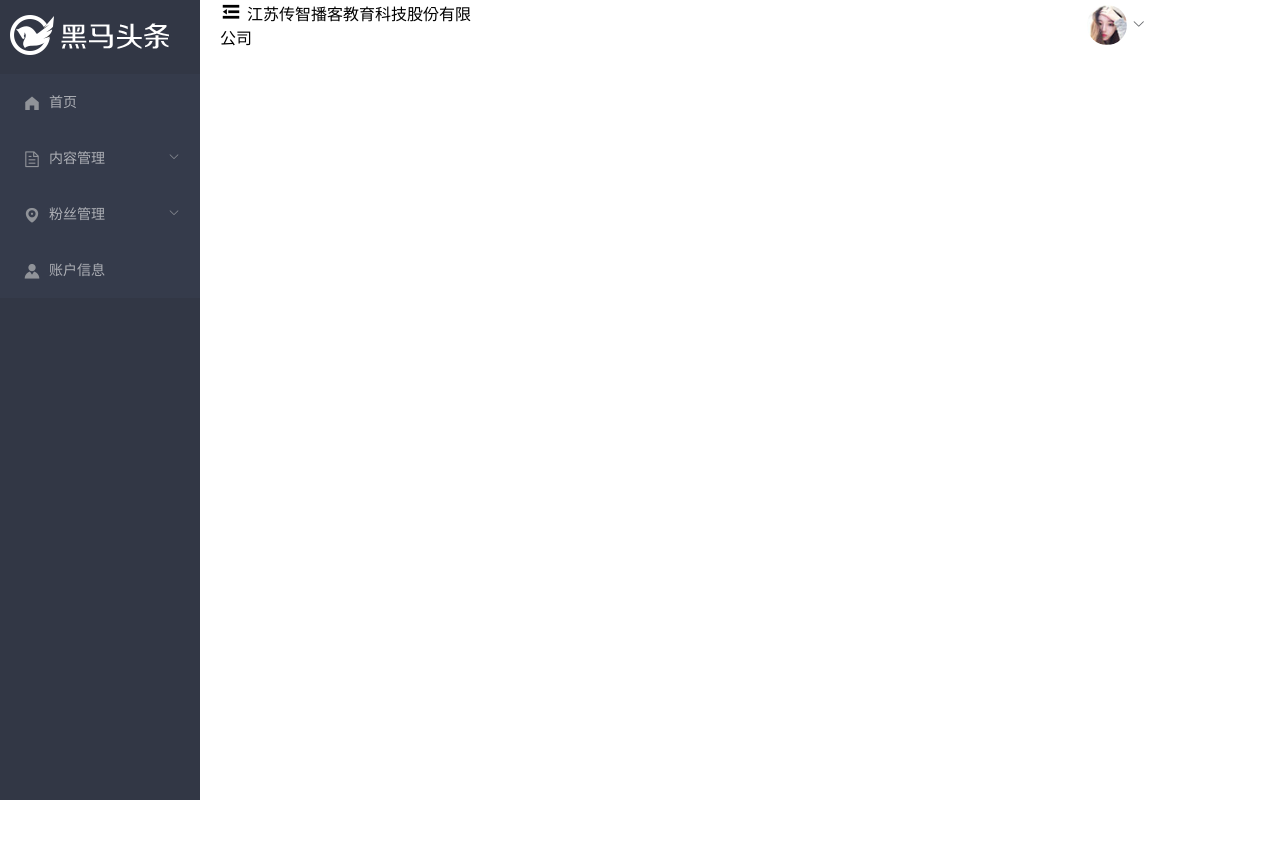
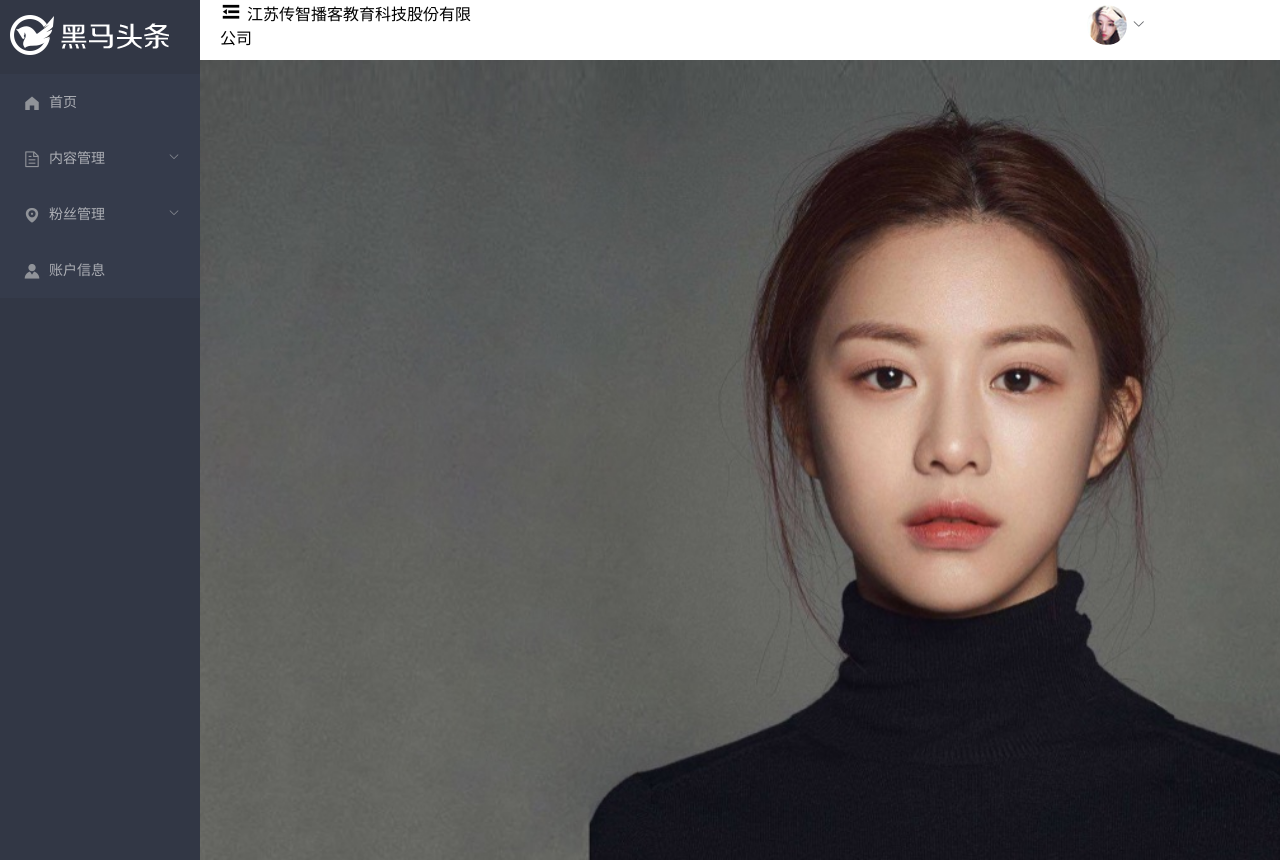
Before and after one commit to G7zA/83qhmpcxm, a Vue app: page /#/home in a window 1280 px wide. Before the commit the page ends 800 px from the top, so only its background shows below. Built offline with nearby package versions, Linux system fonts and the light colour scheme; no server answers.

Commit message:
主页模块（home下二级路由）默认页面

```diff
--- a/src/components/left/left-Dh.vue
+++ b/src/components/left/left-Dh.vue
@@ -59,7 +59,7 @@
 </script>
 <style lang="less" scoped>
 .left-dh {
-  background-color: #323745;
+  // background-color: #323745;
   width: 200px;
   height: 100vh;
 }
--- a/src/views/home/Home.vue
+++ b/src/views/home/Home.vue
@@ -2,7 +2,7 @@
   <!-- 先定义一个大容器 -->
   <el-container>
     <!-- 先放置一个左侧 -->
-    <el-aside style="width:200px">
+    <el-aside style="width:200px;background-color:#323745;">
       <!-- 左侧导航组件 -->
       <left-dh></left-dh>
     </el-aside>
@@ -14,7 +14,7 @@
       </el-header>
 
       <!-- 中部区域 -->
-      <el-main>
+      <el-main style="padding:0">
         <!-- 二级路由容器 -->
         <router-view></router-view>
       </el-main>
--- /dev/null
+++ b/src/views/home/main.vue
@@ -0,0 +1,18 @@
+<template>
+  <div class="home"></div>
+</template>
+
+<script>
+export default {
+
+}
+</script>
+
+<style scoped>
+.home{
+    background-image: url(../../assets/img/beautiful.jpg);
+    height: 100vh;
+    background-size: cover;
+}
+
+</style>
```
Also changed, not shown: src/router.js (+6 -2 lines), src/assets/img/beautiful.jpg (added).
